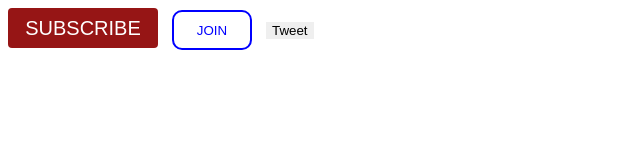
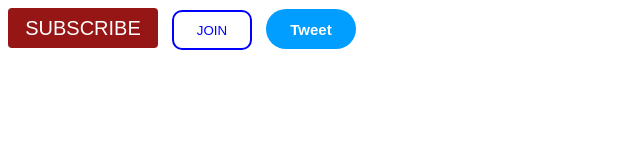
Before and after one commit to shaheerkj/odin-project, a plain HTML site: page practive.html in a window 1280 px wide. Shown: the whole page, without its empty margins (0-640 px from the left). Drawn offline with Linux system fonts and the light colour scheme.

Commit message:
added tweet button

```diff
--- a/practive.html
+++ b/practive.html
@@ -12,7 +12,15 @@
     <style>
         .tweet{
             border: none;
-
+            color: white;
+            background-color: rgb(2, 158, 255);
+            width: 90px;
+            height: 40px;
+            border-radius: 50px;
+            font-size: 15px;
+            cursor: pointer;
+            font-weight: bold;
+            font-size: 15px;
         }
         .join{
             border-color: blue;
@@ -25,6 +33,9 @@
             border-style: solid;
             cursor: pointer;
             margin-right: 10px;
+        }
+        .sub:hover{
+            background-color: rgb(211, 108, 108);
         }
         .sub{
             border: none;
```
